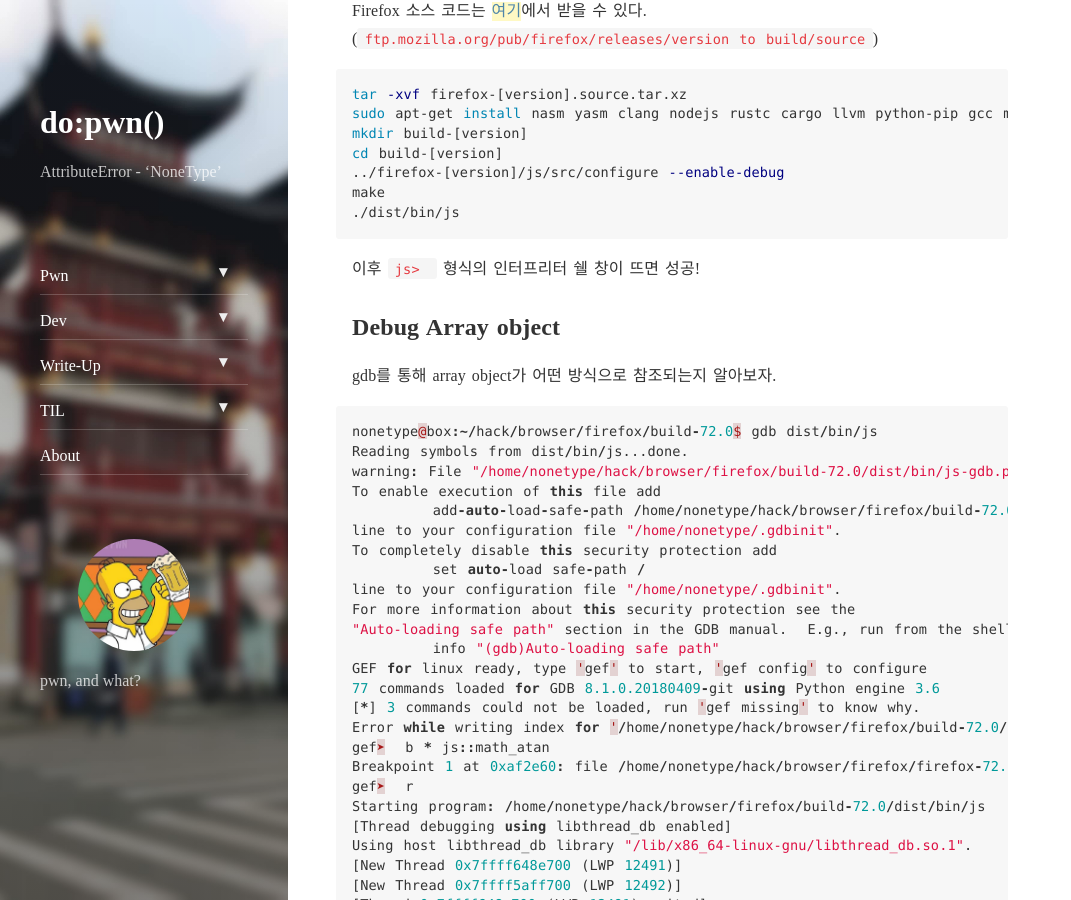
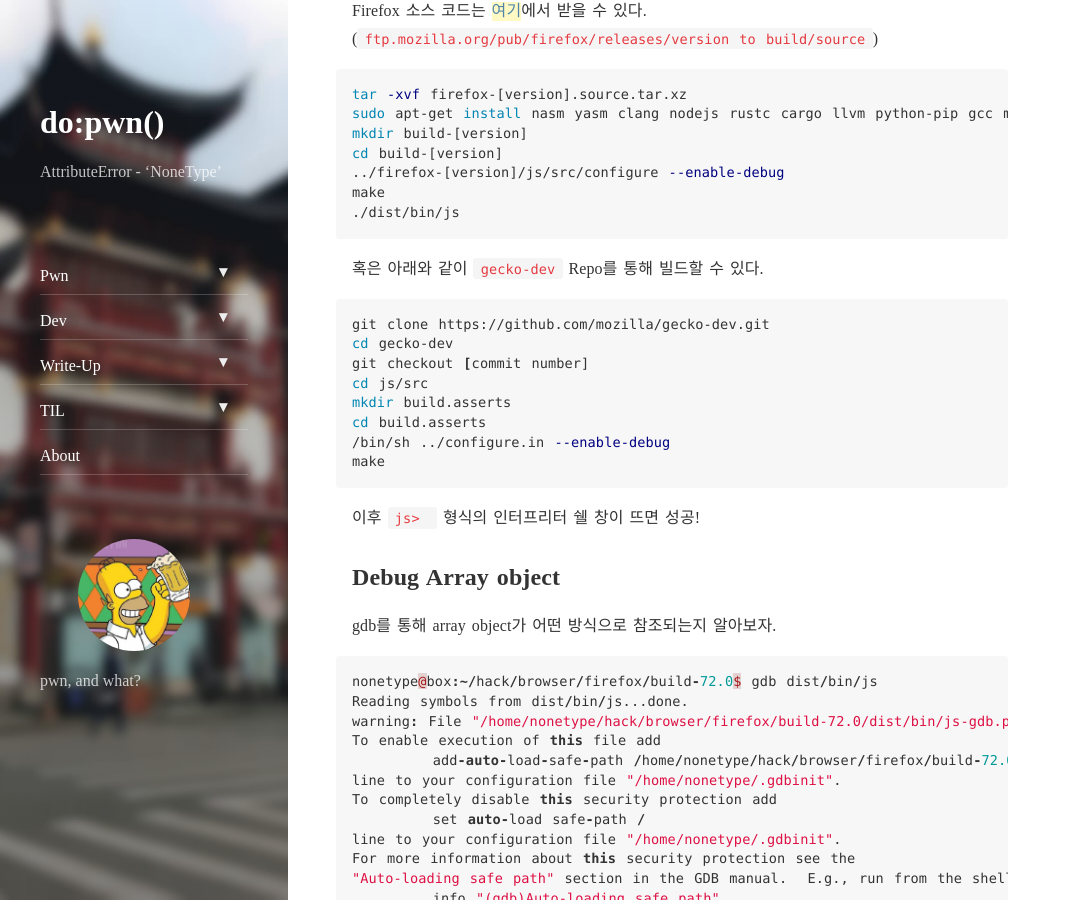
Before and after one commit to nonetype/old-blog-repo, a Jekyll site: the page built from _posts/2020-03-23-Firefox-tip-note.md, in a window 1280 px wide and 900 px high, scrolled down 1354 px. Shown: the whole window, without its empty margins (0-1071 px from the left). Built offline with Jekyll 4.4.1, drawn with Linux system fonts in a browser that asks for light colours; nearby versions of some CDN libraries; some of the changed text lies outside the part shown.

Commit message:
Update build gecko-dev

````diff
--- a/_posts/2020-03-23-Firefox-tip-note.md
+++ b/_posts/2020-03-23-Firefox-tip-note.md
@@ -56,6 +56,19 @@ cd build-[version]
 ../firefox-[version]/js/src/configure --enable-debug
 make
 ./dist/bin/js
+```
+
+혹은 아래와 같이 `gecko-dev` Repo를 통해 빌드할 수 있다.
+
+```bash
+git clone https://github.com/mozilla/gecko-dev.git
+cd gecko-dev
+git checkout [commit number]
+cd js/src
+mkdir build.asserts
+cd build.asserts
+/bin/sh ../configure.in --enable-debug
+make
 ```
 
 이후 `js> ` 형식의 인터프리터 쉘 창이 뜨면 성공!
````
Also changed, not shown: other parts of _posts/2020-03-23-Firefox-tip-note.md (+2 -0 lines).
